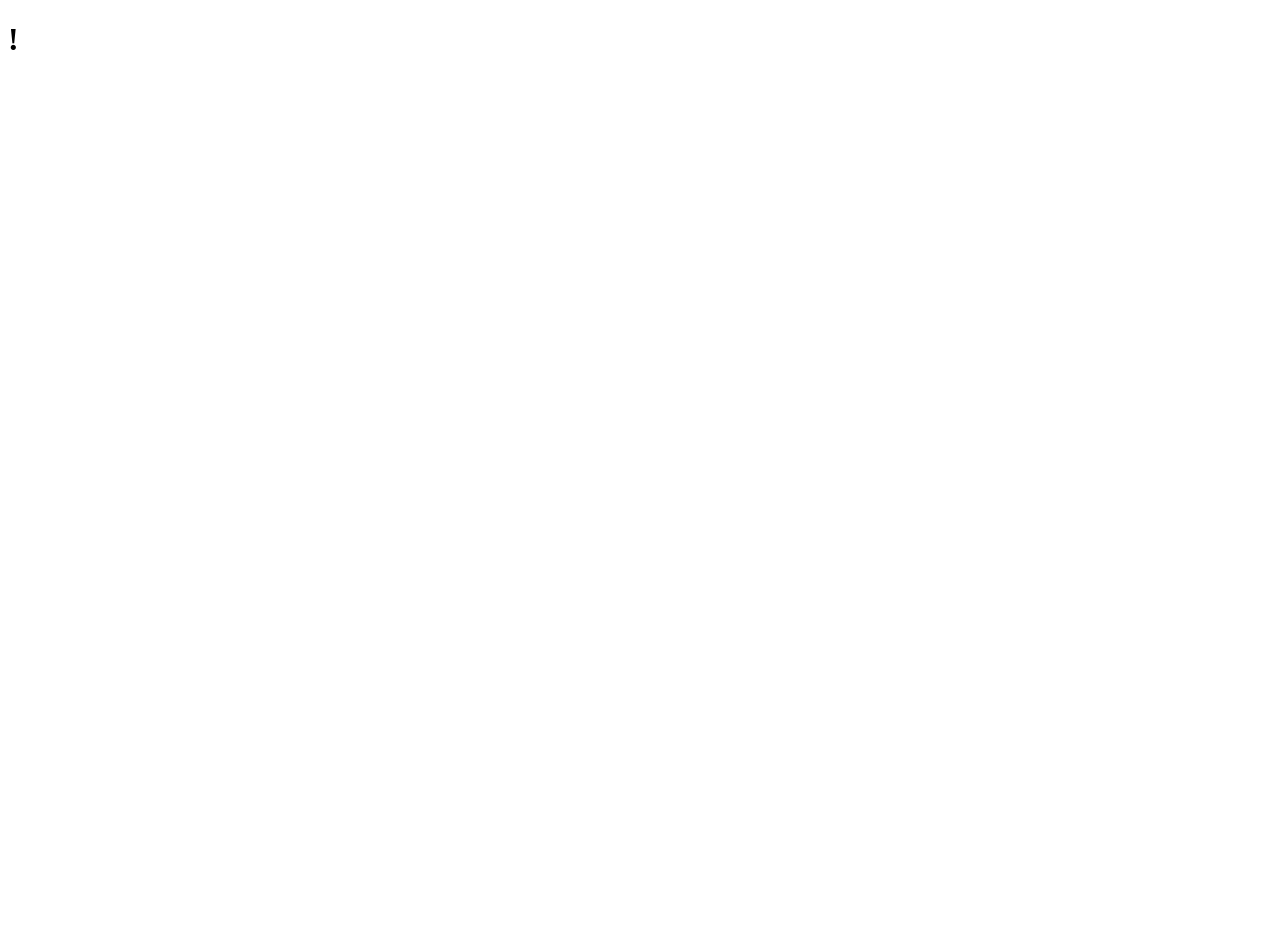
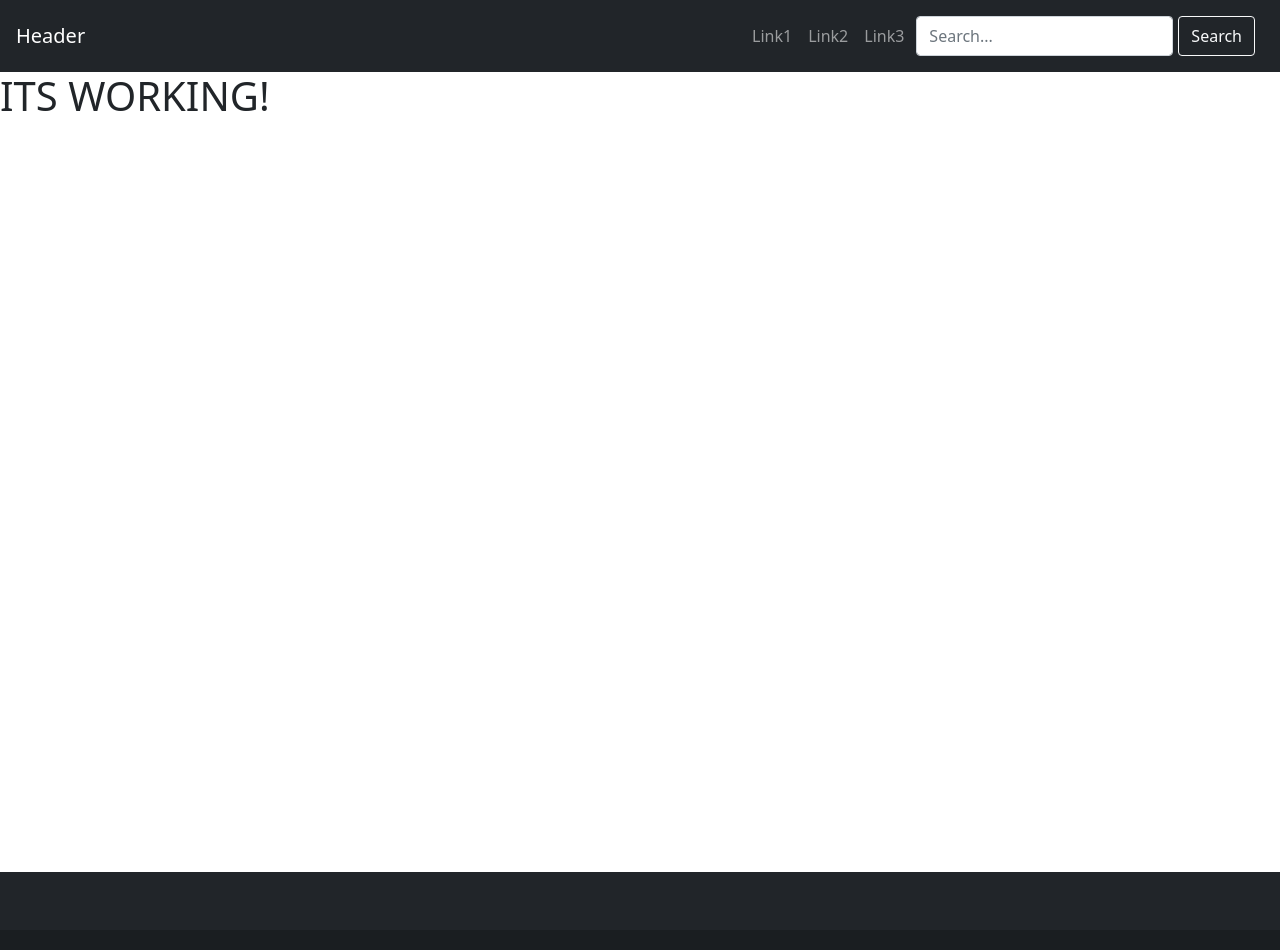
Before and after one commit to Lauritznor/Diverse-prosjekter, a Vue app: page / in a window 1280 px wide. Before the commit this address had no page. Shown: the top 950 px of the page. Before the commit the page ends 800 px from the top, so only its background shows below. Built offline with nearby package versions, Linux system fonts and the light colour scheme.

Commit message:
added correct components

```diff
--- a/src/App.vue
+++ b/src/App.vue
@@ -1,16 +1,25 @@
 <template>
-  <h1>!</h1>
+  <nav-component></nav-component>
+  <main>
+    <router-view></router-view>
+  </main>
+  <footer-component></footer-component>
 </template>
 
 <script>
-
+import NavComponent from './components/shared/NavComponent.vue'
+import FooterComponent from './components/shared/FooterComponent.vue'
 export default {
   name: 'App',
   components: {
-
+    NavComponent,
+    FooterComponent
   }
 }
 </script>
 
 <style>
+main{
+  min-height: 800px;
+}
 </style>
--- /dev/null
+++ b/src/components/pages/TestComponent.vue
@@ -0,0 +1,3 @@
+<template>
+    <h1>ITS WORKING!</h1>
+</template>
--- a/src/components/shared/FooterComponent.vue
+++ b/src/components/shared/FooterComponent.vue
@@ -0,0 +1,32 @@
+<template>
+
+<footer class="bg-dark text-center text-white">
+  <div class="container p-4 pb-0">
+    <section class="mb-4 icons">
+      <i class="bi bi-twitter"></i>
+      <i class="bi bi-linkedin"></i>
+      <i class="bi bi-facebook"></i>
+      <i class="bi bi-github"></i>
+      <i class="bi bi-instagram"></i>
+    </section>
+  </div>
+  <!-- Copyright -->
+  <div class="text-center p-3" style="background-color: rgba(0, 0, 0, 0.2);">
+    © 2022 Copyright:
+    <a class="text-white" href="https://mdbootstrap.com/">HARandomWebsite.com</a>
+  </div>
+  <!-- Copyright -->
+</footer>
+</template>
+<script>
+</script>
+<style>
+.icons{
+    display: flex;
+    justify-content: center;
+}
+.icons i {
+    margin: 5px;
+    font-size: 36px;
+}
+</style>
--- a/src/components/shared/NavComponent.vue
+++ b/src/components/shared/NavComponent.vue
@@ -1,3 +1,44 @@
 <template>
-    <h1>Hello, World</h1>
+    <nav class="navbar navbar-expand-lg navbar-dark bg-dark p-3">
+        <div class="brand">
+            <router-link class="navbar-brand" to="/">Header</router-link>
+        </div>
+
+        <div class="links">
+            <ul class="navbar-nav">
+                <li class="nav-item">
+                    <router-link to="/" class="nav-link">Link1</router-link>
+                </li>
+                <li class="nav-item">
+                    <router-link to="/parts" class="nav-link">Link2</router-link>
+                </li>
+                <li class="nav-item">
+                    <router-link to="/wheels" class="nav-link">Link3</router-link>
+                </li>
+                <form class="form-inline my-2 my-lg-0 m-1 search-form">
+                    <input class="form-control mr-sm-2" type="search" placeholder="Search..." aria-label="Search">
+                    <button class="btn btn-outline-light my-2 my-sm-0" type="submit">Search</button>
+                </form>
+
+            </ul>
+        </div>
+    </nav>
 </template>
+<script>
+import 'bootstrap/dist/css/bootstrap.min.css'
+export default {
+
+}
+</script>
+<style>
+.search-form {
+    display: flex;
+}
+.search-form button{
+    margin: 0px 5px;
+}
+nav{
+    display: flex;
+    justify-content: space-between !important;
+}
+</style>
--- a/src/router/index.js
+++ b/src/router/index.js
@@ -1,6 +1,12 @@
 import { createRouter, createWebHistory } from 'vue-router'
+import TestComponent from '../components/pages/TestComponent.vue'
 
 const routes = [
+    {
+        name: "test",
+        path: "/",
+        component: TestComponent
+    }
 
 ];
 
```
